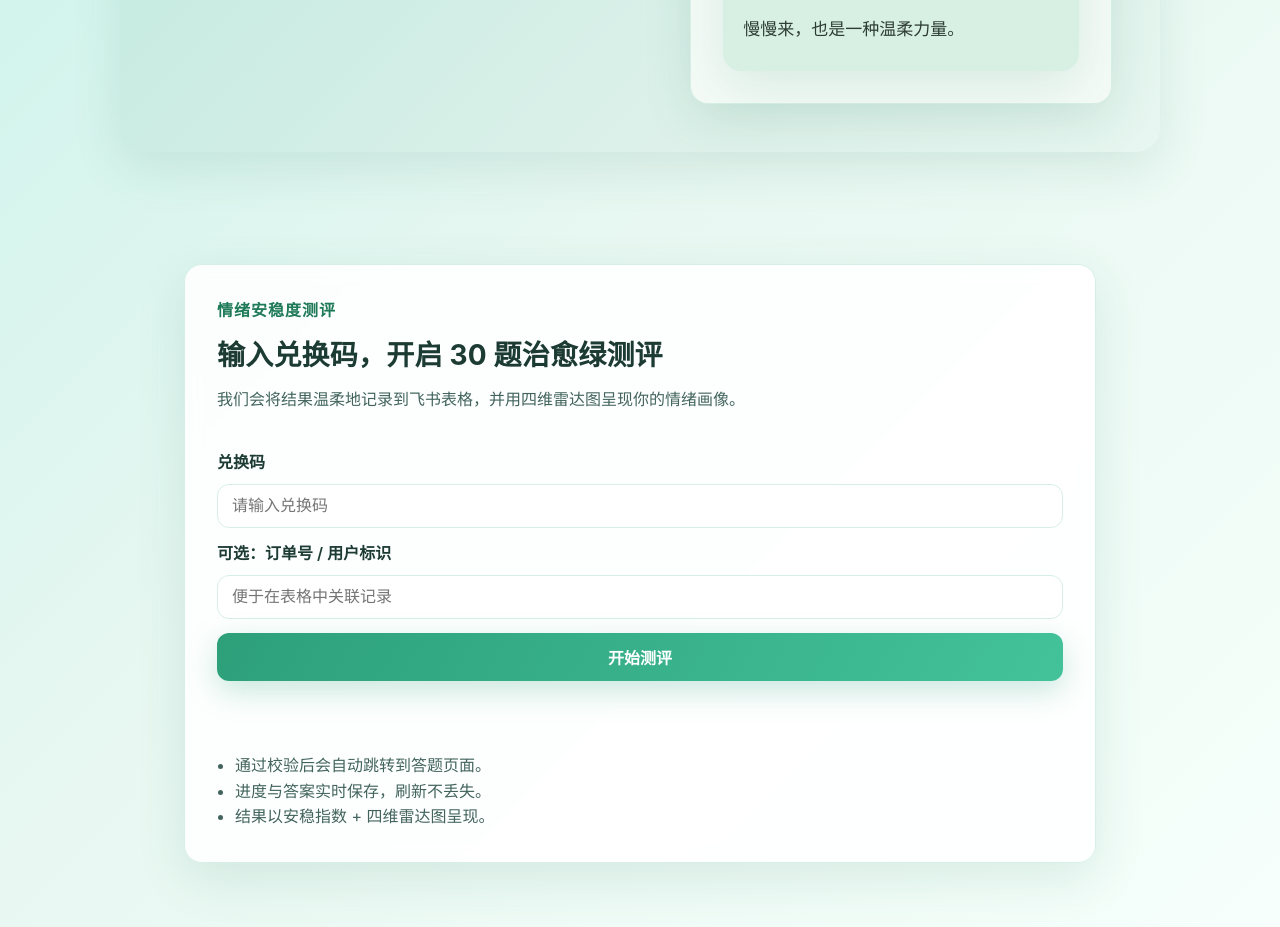
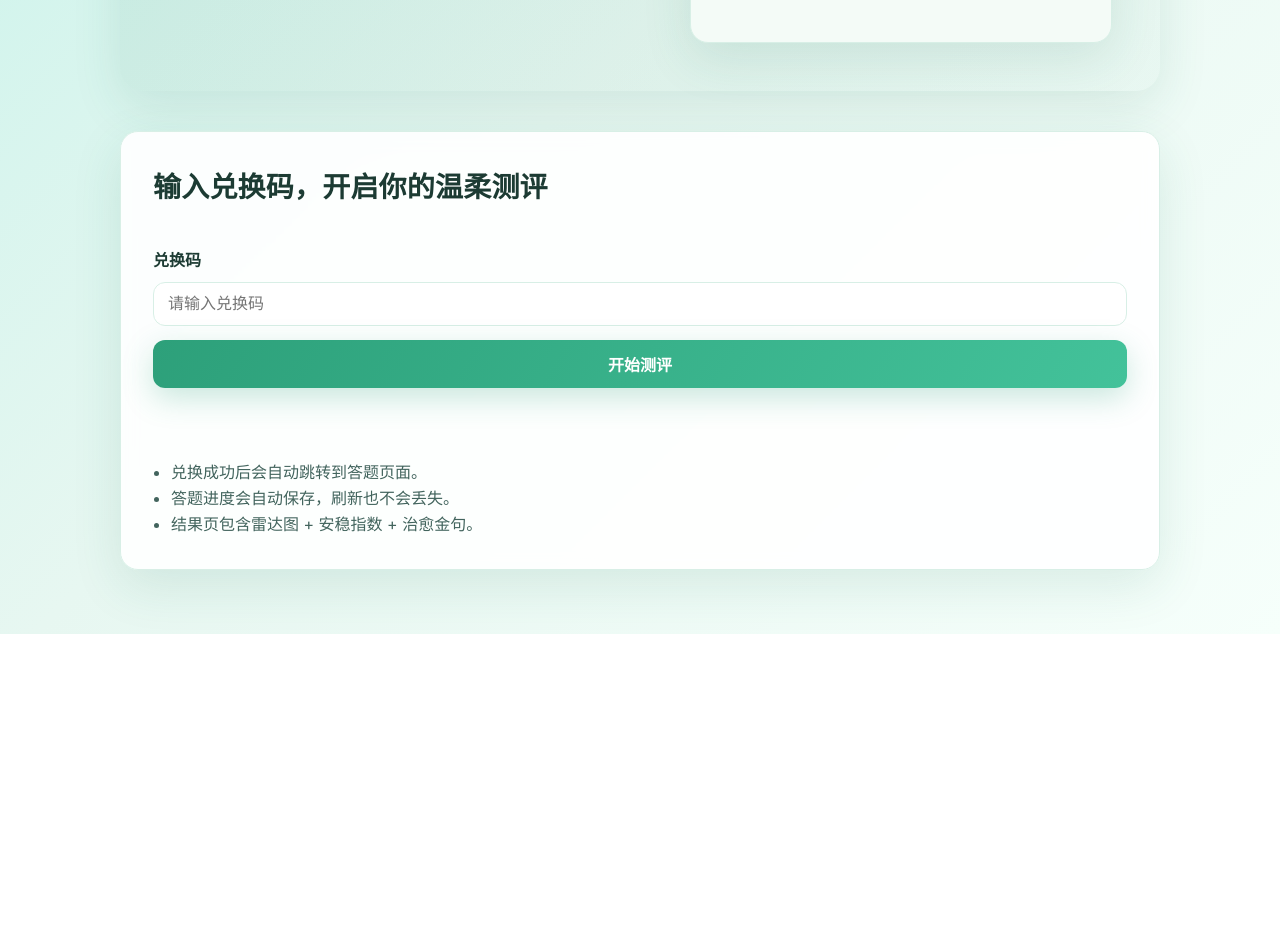
Before and after one commit to mento-lin/codex-demo, a website: page emotion_test/index.html in a window 1280 px wide. Shown: the part 580-1507 px from the top of the page. After the commit the page ends 1214 px from the top, so only its background shows below. Drawn offline with Linux system fonts and the light colour scheme.

Commit message:
Update index.html

```diff
--- a/emotion_test/index.html
+++ b/emotion_test/index.html
@@ -1,71 +1,65 @@
 <!DOCTYPE html>
 <html lang="zh-CN">
 <head>
-  <meta charset="UTF-8">
-  <meta name="viewport" content="width=device-width, initial-scale=1.0">
+  <meta charset="UTF-8" />
+  <meta name="viewport" content="width=device-width, initial-scale=1.0" />
   <title>情绪安稳度测评｜治愈风</title>
-  <link rel="stylesheet" href="style.css">
+  <link rel="stylesheet" href="style.css" />
 </head>
-<body>
+
+<body data-page="redeem">
   <main>
+
+    <!-- 顶部介绍区域 -->
     <header class="hero">
       <div class="grid">
         <h1 class="hero-title">情绪安稳度测评</h1>
         <p class="hero-subtitle">用 30 个温柔小问题，陪你看看情绪的呼吸节奏。全程治愈绿风格，结果仅用于自我观察。</p>
+
         <div class="grid" style="gap: 10px;">
           <div class="type-pill">温柔陪伴 · 非诊断</div>
         </div>
       </div>
+
       <div class="card" style="background:#f4fbf7;">
-        <h3 class="section-title">标题区域</h3>
-        <p class="meta-line">30 题 | 约 3-5 分钟 | 自动保存进度</p>
+        <h3 class="section-title">测评简介</h3>
+        <p class="meta-line">30 题 ｜ 3-5 分钟 ｜ 自动保存进度</p>
         <ul class="feature-list">
           <li>每道题都是温柔正向描述，点击即跳下一题。</li>
           <li>完整答完才能查看报告，保护你的节奏与期待。</li>
           <li>结果页包含安稳指数、情绪类型、雷达图与治愈金句。</li>
         </ul>
-        <div id="healing-quote-block" style="margin-top:16px;">
+        <div style="margin-top: 16px;">
           <p>愿你在这份测评里，轻轻看见自己的起伏。</p>
           <p>情绪像潮汐，而你拥有岸。</p>
           <p>慢慢来，也是一种温柔力量。</p>
         </div>
       </div>
     </header>
+
+    <!-- 单一兑换入口（最终版本） -->
+    <section class="card hero-card" style="margin-top:40px;">
+      <div class="hero-copy">
+        <h2 class="title">输入兑换码，开启你的温柔测评</h2>
+      </div>
+
+      <div class="form-area">
+        <label class="label" for="redeem-code">兑换码</label>
+        <input id="redeem-code" type="text" placeholder="请输入兑换码" autocomplete="one-time-code" />
+
+        <button id="redeem-submit" class="btn primary">开始测评</button>
+        <p id="redeem-message" class="status"></p>
+      </div>
+
+      <ul class="bullet-list">
+        <li>兑换成功后会自动跳转到答题页面。</li>
+        <li>答题进度会自动保存，刷新也不会丢失。</li>
+        <li>结果页包含雷达图 + 安稳指数 + 治愈金句。</li>
+      </ul>
+    </section>
+
   </main>
+
   <script src="script.js"></script>
 </body>
 </html>
-<!DOCTYPE html>
-<html lang="zh-CN">
-<head>
-  <meta charset="UTF-8" />
-  <meta name="viewport" content="width=device-width, initial-scale=1.0" />
-  <title>情绪安稳度测评｜兑换入口</title>
-  <link rel="stylesheet" href="style.css" />
-</head>
-<body data-page="redeem">
-  <main class="page">
-    <section class="card hero-card">
-      <div class="hero-copy">
-        <p class="eyebrow">情绪安稳度测评</p>
-        <h1 class="title">输入兑换码，开启 30 题治愈绿测评</h1>
-        <p class="subtitle">我们会将结果温柔地记录到飞书表格，并用四维雷达图呈现你的情绪画像。</p>
-      </div>
-      <div class="form-area" role="form" aria-label="兑换码表单">
-        <label class="label" for="redeem-code">兑换码</label>
-        <input id="redeem-code" type="text" placeholder="请输入兑换码" autocomplete="one-time-code" />
-        <label class="label" for="order-id">可选：订单号 / 用户标识</label>
-        <input id="order-id" type="text" placeholder="便于在表格中关联记录" />
-        <button id="redeem-submit" class="btn primary">开始测评</button>
-        <p id="redeem-message" class="status"></p>
-      </div>
-      <ul class="bullet-list">
-        <li>通过校验后会自动跳转到答题页面。</li>
-        <li>进度与答案实时保存，刷新不丢失。</li>
-        <li>结果以安稳指数 + 四维雷达图呈现。</li>
-      </ul>
-    </section>
-  </main>
-  <script src="script.js"></script>
-</body>
-</html>
```
